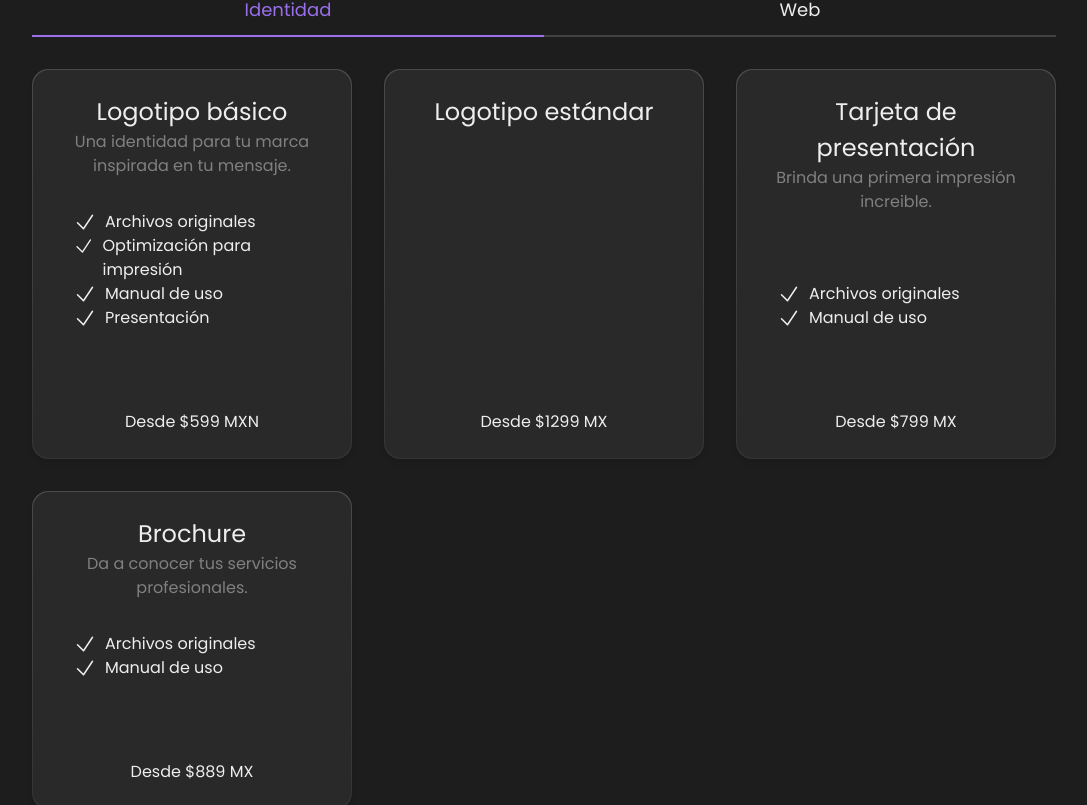
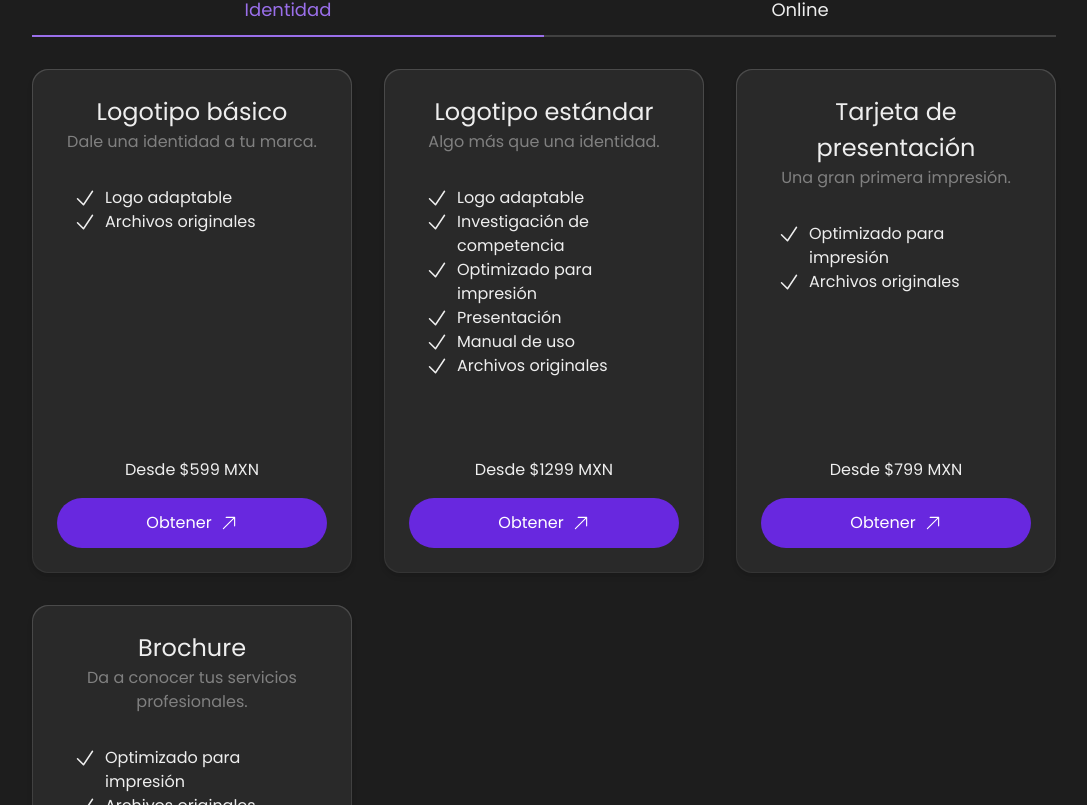
Before and after one commit to jorgesoriax/dsyner, a Next.js app: page / in a window 1280 px wide. Shown: the part 3975-4780 px from the top of the page, without its empty margins (96-1183 px from the left). Built offline with nearby package versions, Linux system fonts and the light colour scheme.

Commit message:
feat: modified PriceCard component and pricing info

```diff
--- a/src/components/PriceCard.js
+++ b/src/components/PriceCard.js
@@ -1,4 +1,5 @@
 import {
+  Box,
   Highlight,
   HStack,
   Link,
@@ -23,7 +24,7 @@ export default function PriceCard({
 }) {
   const Header = () => {
     return (
-      <VStack spacing={0}>
+      <VStack w="100%" spacing={0}>
         <Text fontSize="2xl" textAlign="center">
           {title}
         </Text>
@@ -33,22 +34,26 @@ export default function PriceCard({
   };
   const Features = () => {
     return (
+      <VStack w="100%" flex="auto">
         <List w="100%" pb={{ base: 8, md: 16 }} px={{ base: 0, md: 4 }}>
           {features.map((feature, i) => (
             <ListItem key={i}>
               <HStack align="start">
+                <Box>
                   <CheckIcon width={24} height={24} />
+                </Box>
                 <Text>{feature}</Text>
               </HStack>
             </ListItem>
           ))}
         </List>
+      </VStack>
     );
   };
   const Price = () => {
     return (
       <Text w="100%" textAlign="center">
-        Desde {price}
+        Desde ${price} MXN
       </Text>
     );
   };
@@ -56,31 +61,34 @@ export default function PriceCard({
   const PriceCardContainer = ({ children }) => {
     return (
       <CrystalBox maxW="250px" variant="sm" {...props}>
-        <VStack
-          spacing={{ base: 4, md: 8 }}
-          justify="space-between"
-          boxSize="100%"
-        >
+        <VStack spacing={{ base: 4, md: 8 }} boxSize="100%">
           {children}
         </VStack>
       </CrystalBox>
     );
   };
+
+  const CTAButton = () => {
+    return (
+      <RoundedButton
+        as={Link}
+        w="100%"
+        h="50px"
+        rightIcon={<ArrowUpRightIcon width={18} height={18} />}
+        href={`https://wa.me/8126407713?text=¡Hola! Me interesa ${title}.`}
+        isExternal
+      >
+        Obtener
+      </RoundedButton>
+    );
+  };
   return (
     <PriceCardContainer>
       <Header />
-      <VStack w="100%" spacing={{ base: 2, md: 4 }}>
+      <VStack w="100%" h="100%" spacing={{ base: 2, md: 4 }}>
         <Features />
         <Price />
-        {/* <RoundedButton
-          as={Link}
-          w="100%"
-          rightIcon={<ArrowUpRightIcon width={18} height={18} />}
-          href="https://wa.me/8112802209"
-          isExternal
-        >
-          Obtener
-        </RoundedButton> */}
+        <CTAButton />
       </VStack>
     </PriceCardContainer>
   );
--- a/src/data/pages/home/sections/pricing.json
+++ b/src/data/pages/home/sections/pricing.json
@@ -10,49 +10,59 @@
                 "services": [
                     {
                         "title": "Logotipo básico",
-                        "description": "Una identidad para tu marca inspirada en tu mensaje.",
+                        "description": "Dale una identidad a tu marca.",
                         "features": [
-                            "Archivos originales",
-                            "Optimización para impresión",
-                            "Manual de uso",
-                            "Presentación"
+                           "Logo adaptable",
+                           "Archivos originales"
                         ],
-                        "price": "$599 MXN"
+                        "price": "599"
                     },
                     {
                         "title": "Logotipo estándar",
-                        "description": "",
-                        "features": [],
-                        "price": "$1299 MX"
+                        "description": "Algo más que una identidad.",
+                        "features": [
+                            "Logo adaptable",
+                            "Investigación de competencia",
+                            "Optimizado para impresión",
+                            "Presentación",
+                            "Manual de uso",
+                            "Archivos originales"
+                        ],
+                        "price": "1299"
                     },
                     {
                         "title": "Tarjeta de presentación",
-                        "description": "Brinda una primera impresión increible.",
+                        "description": "Una gran primera impresión.",
                         "features": [
-                            "Archivos originales",
-                            "Manual de uso"
+                            "Optimizado para impresión",
+                            "Archivos originales"
                         ],
-                        "price": "$799 MX"
+                        "price": "799"
                     },
                     {
                         "title": "Brochure",
                         "description": "Da a conocer tus servicios profesionales.",
                         "features": [
-                            "Archivos originales",
-                            "Manual de uso"
+                            "Optimizado para impresión",
+                            "Archivos originales"
                         ],
-                        "price": "$889 MX"
+                        "price": "889"
                     }
                 ]
             },
             {
-                "title": "Web",
+                "title": "Online",
                 "services": [
                     {
                         "title": "Landing page",
-                        "description": "Un lugar en donde pueden conocerte.",
-                        "features": [],
-                        "price": "$1499 MX"
+                        "description": "Un lugar donde darte a conocer.",
+                        "features": [
+                            "Wordpress + Divi",
+                            "Optimización SEO onpage",
+                            "Optimización de carga y rendimiento",
+                            "Archivos originales"
+                        ],
+                        "price": "1499"
                     }
                 ]
             }
```
Also changed, not shown: public/static/images/features/reviews.png, public/static/images/features/warranty.png. Lines whose indentation alone changed are shown as unchanged.
